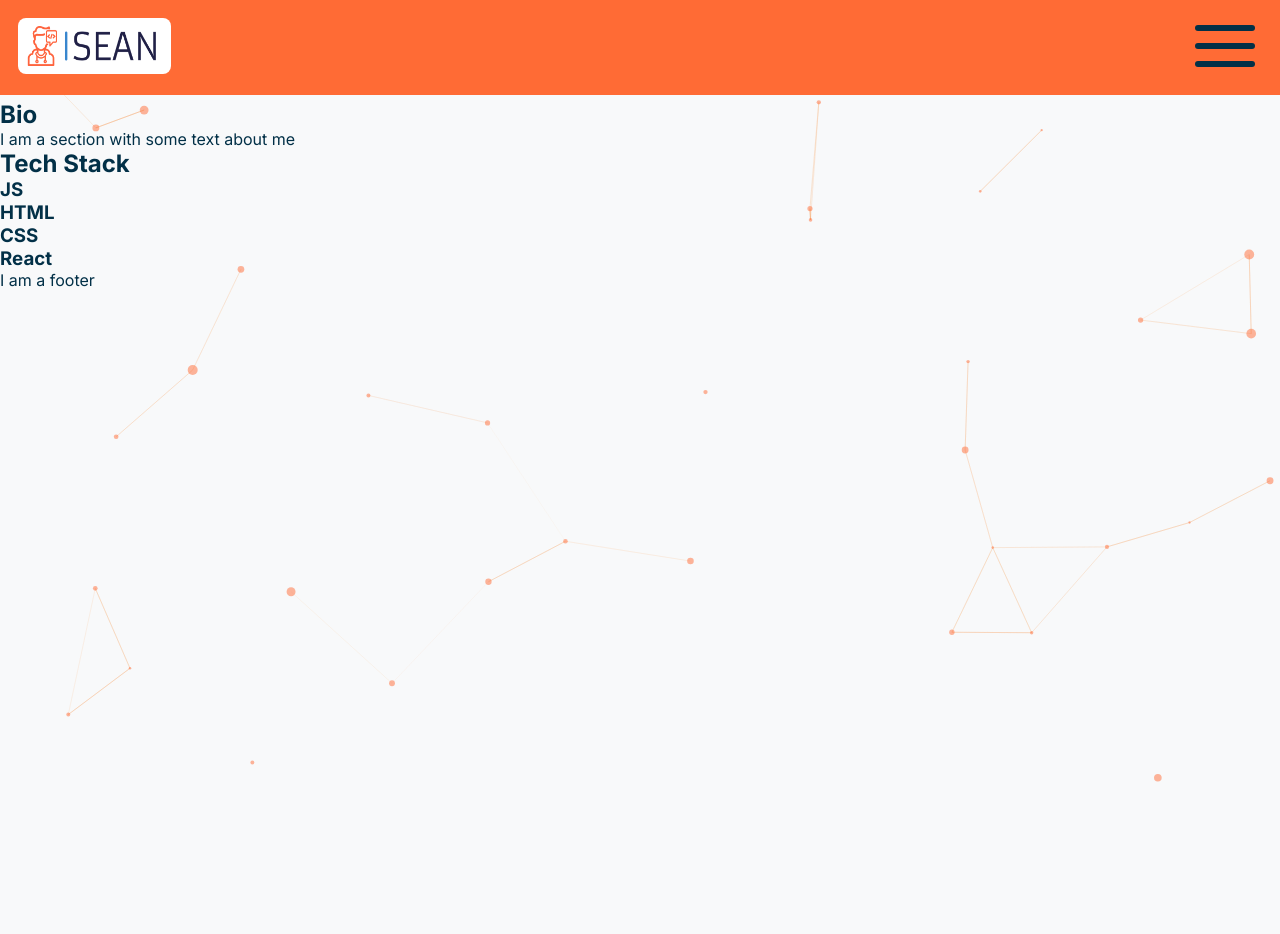
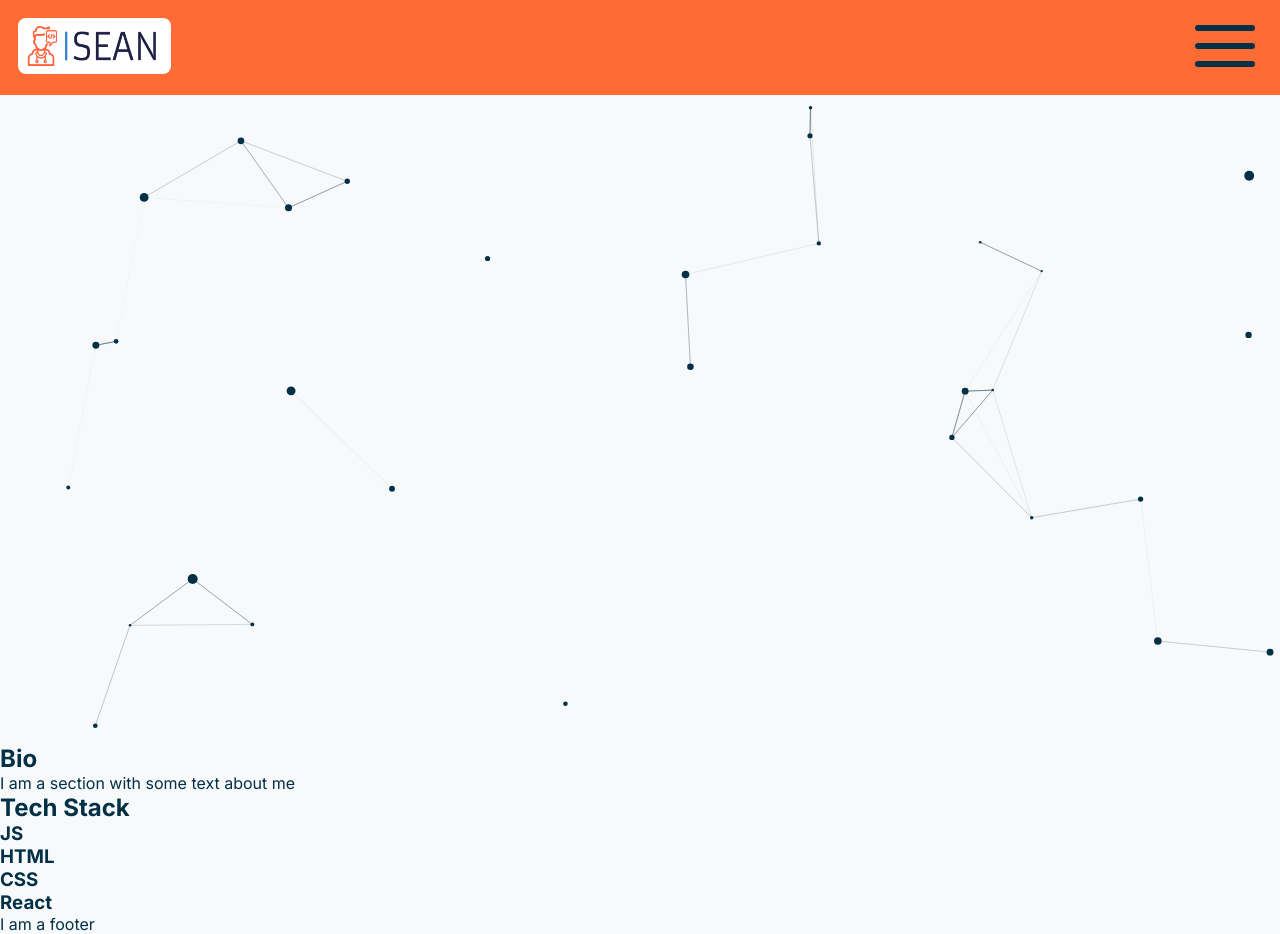
Before and after one commit to PurpleNurps/My-Portfolio, a Next.js app: page / in a window 1280 px wide. Before the commit the page ends 800 px from the top, so only its background shows below. Built offline with nearby package versions, Linux system fonts and the light colour scheme.

Commit message:
particles confined to header component

```diff
--- a/app/Components/Header.js
+++ b/app/Components/Header.js
@@ -4,7 +4,7 @@ import { useEffect, useMemo, useState } from "react";
 import Particles, { initParticlesEngine } from "@tsparticles/react";
 import { loadSlim } from "@tsparticles/slim";
 
-export default function Header() {
+export default function Header({ theme }) {
   const [init, setInit] = useState(false);
 
   // this should be run only once per application lifetime
@@ -28,11 +28,9 @@ export default function Header() {
 
   const options = useMemo(
     () => ({
-    //   background: {
-    //     color: {
-    //       value: "#0d47a1",
-    //     },
-    //   },
+      fullScreen: {
+        enable: false,
+      },
       fpsLimit: 120,
       interactivity: {
         events: {
@@ -54,10 +52,10 @@ export default function Header() {
       },
       particles: {
         color: {
-          value: "#FF6B35",
+          value: theme === "dark" ? "#FF6B35" : "#023047",
         },
         links: {
-          color: "#F4A261",
+          color: theme === "dark" ? "#F4A261" : "#264653",
           distance: 150,
           enable: true,
           opacity: 0.5,
@@ -80,7 +78,7 @@ export default function Header() {
           value: 80,
         },
         opacity: {
-          value: 0.5,
+          value: 1,
         },
         shape: {
           type: "circle",
@@ -91,16 +89,17 @@ export default function Header() {
       },
       detectRetina: true,
     }),
-    []
+    [theme]
   );
 
   if (init) {
     return (
-        <header>
+      <header>
         <Particles
           id="tsparticles"
           particlesLoaded={particlesLoaded}
           options={options}
+          className={styles.particles}
         />
       </header>
     );
--- a/app/Components/Header.module.css
+++ b/app/Components/Header.module.css
@@ -0,0 +1,10 @@
+.particles {
+    position: "absolute";
+    top: "0";
+    left: "0";
+    height: "100%";
+    width: "100%";
+    margin: "0";
+    padding: "0";
+    z-index: "0";
+}
--- a/app/Components/NavBar.js
+++ b/app/Components/NavBar.js
@@ -5,13 +5,9 @@ import Image from "next/image";
 import Link from "next/link";
 import { useTheme } from "next-themes";
 
-export default function NavBar() {
+
+export default function NavBar({theme, setTheme, isChecked, setIsChecked}) {
   const [isOpen, setIsOpen] = useState(false);
-  const prefersDarkMode =
-    typeof window !== "undefined" &&
-    window.matchMedia("(prefers-color-scheme: dark)").matches;
-  const { theme, setTheme } = useTheme(prefersDarkMode ? "dark" : "light");
-  const [isChecked, setIsChecked] = useState(!prefersDarkMode);
 
   function LinkedInImage() {
     const { resolvedTheme } = useTheme();
@@ -49,18 +45,6 @@ export default function NavBar() {
     return <Image src={src} width={100} height={100} alt="GitHub logo" className={styles.menu_image}/>;
   }
 
-
-  // useEffect(() => {
-  //   const prefersDarkMode = window.matchMedia("(prefers-color-scheme: dark)").matches;
-  //   if (!theme) {
-  //     if (prefersDarkMode) {
-  //       setTheme('dark');
-  //     } else {
-  //       setTheme('light');
-  //     }
-  //   }
-  // }, []);
-
   useEffect(() => {
     if (theme !== "system") {
       setIsChecked(theme === "light");
@@ -75,23 +59,6 @@ export default function NavBar() {
   const toggleOpen = () => {
     setIsOpen(!isOpen);
   };
-
-  //   useEffect(() => {
-  //   const prefersDarkMode = window.matchMedia("(prefers-color-scheme: dark)").matches;
-  //     if (!theme) {
-  //       if (prefersDarkMode) {
-  //         setTheme('dark');
-  //         setIsChecked(false);
-  //       } else {
-  //         setTheme('light');
-  //         setIsChecked(true);
-  //       }
-  //     } else if (theme === 'light') {
-  //       setIsChecked(true)
-  //     } else {
-  //       setIsChecked(false)
-  //     }
-  // }, []);
 
   return (
     <>
--- a/app/page.js
+++ b/app/page.js
@@ -5,43 +5,20 @@ import Bio from "./Components/Bio.js";
 import TechStack from "./Components/TechStack.js";
 import Footer from "./Components/Footer.js";
 import NavBar from "./Components/NavBar.js";
+import { useTheme } from "next-themes";
+import { useState } from "react";
 
 export default function Home() {
-  // const [isChecked, setIsChecked] = useState(false);
-
-  // useEffect(() => {
-  //   const prefersDarkMode = window.matchMedia("(prefers-color-scheme: dark)").matches;
-  //   setIsChecked(!prefersDarkMode);
-  // }, []);
-
-
-
-  // const handleCheckboxChange = (event) => {
-  //   setIsChecked(event.target.checked);
-
-  //   if (typeof document !== 'undefined') {
-  //     const root = document.documentElement;
-
-  //     if (isChecked) {
-  //       root.style.setProperty("--foreground", "#FF6B35");
-  //       root.style.setProperty("--background", "#264653");
-  //       root.style.setProperty("--menu", "#212529");
-  //       root.style.setProperty("--darkBackground", "#023047");
-  //       // ... set the rest of the dark mode variables ...
-  //     } else {
-  //       root.style.setProperty("--foreground", "#023047");
-  //       root.style.setProperty("--background", "#F4A261");
-  //       root.style.setProperty("--menu", "#F8F9FA");
-  //       root.style.setProperty("--darkBackground", "#FF6B35");
-  //       // ... set the rest of the light mode variables ...
-  //     }
-  //   }
-  // };
+  const prefersDarkMode =
+    typeof window !== "undefined" &&
+    window.matchMedia("(prefers-color-scheme: dark)").matches;
+  const { theme, setTheme } = useTheme(prefersDarkMode ? "dark" : "light");
+  const [isChecked, setIsChecked] = useState(!prefersDarkMode);
 
   return (
     <>
-      <NavBar />
-      <Header />
+      <NavBar theme={theme} setTheme={setTheme} isChecked={isChecked} setIsChecked={setIsChecked} />
+      <Header theme={theme} />
       <Bio />
       <TechStack />
       <Footer />
```
